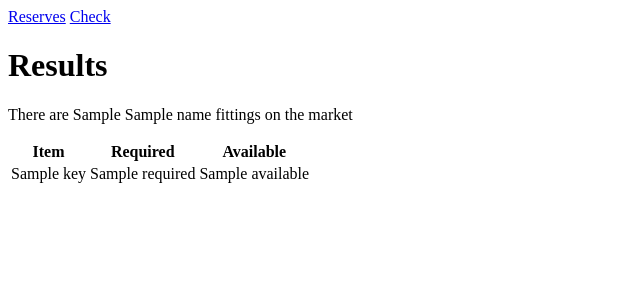
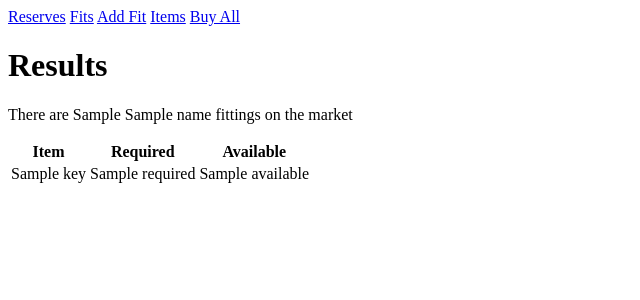
Before and after one commit to mobiusxs/reserves, a Flask app: template templates/fits/result.html in a window 1280 px wide. Shown: the top 300 px of the page, without its empty margins (0-640 px from the left). Run offline with Flask 2, Linux system fonts and the light colour scheme; the template is opened without the code that fills it: most values are stand-ins (such as "Sample title", 1, 10 or a date in 2020).

Commit message:
update nav bar, use url_for

```diff
--- a/templates/base.html
+++ b/templates/base.html
@@ -7,8 +7,11 @@
 <body>
     <header>
         <nav>
-            <a href="/">Reserves</a>
-            <a href="/check">Check</a>
+            <a href="{{ url_for('index.index') }}">Reserves</a>
+            <a href="{{ url_for('fits.index') }}">Fits</a>
+            <a href="{{ url_for('fits.add') }}">Add Fit</a>
+            <a href="{{ url_for('items.index') }}">Items</a>
+            <a href="{{ url_for('items.buy_all') }}">Buy All</a>
         </nav>
     </header>
     <main>{% block content %}{% endblock %}</main>
```
